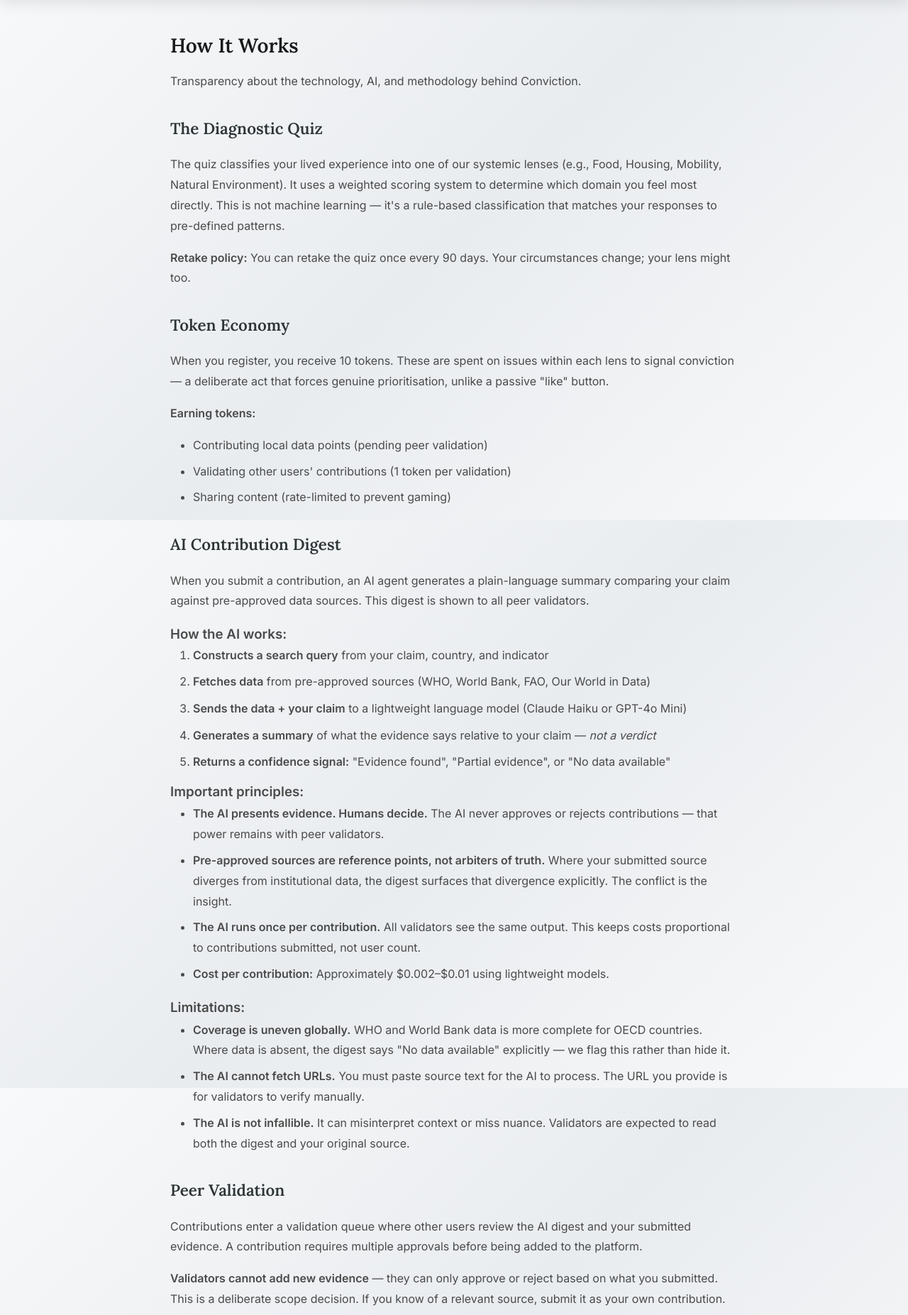
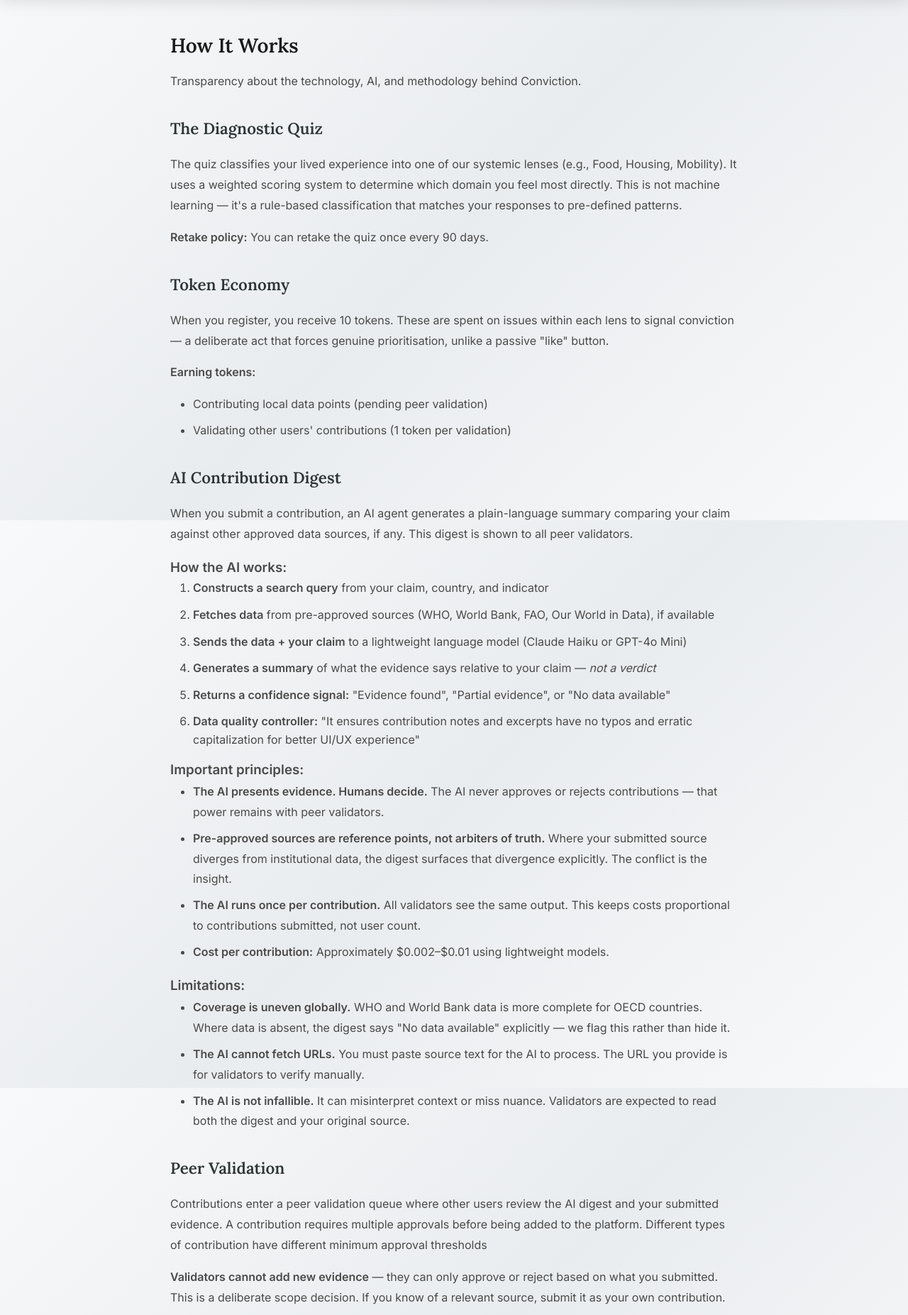
Before and after one commit to Karlo-I/conviction, a Flask app: page /how_it_works in a window 1280 px wide. Shown: the part 67-1920 px from the top of the page at 71% size. Run offline with Flask 3, Linux system fonts and the light colour scheme; some libraries are stand-ins or nearby versions.

Commit message:
update how_it_works.html

```diff
--- a/templates/how_it_works.html
+++ b/templates/how_it_works.html
@@ -8,8 +8,8 @@
     <p>Transparency about the technology, AI, and methodology behind Conviction.</p>
 
     <h2>The Diagnostic Quiz</h2>
-    <p>The quiz classifies your lived experience into one of our systemic lenses (e.g., Food, Housing, Mobility, Natural Environment). It uses a weighted scoring system to determine which domain you feel most directly. This is not machine learning — it's a rule-based classification that matches your responses to pre-defined patterns.</p>
-    <p><strong>Retake policy:</strong> You can retake the quiz once every 90 days. Your circumstances change; your lens might too.</p>
+    <p>The quiz classifies your lived experience into one of our systemic lenses (e.g., Food, Housing, Mobility). It uses a weighted scoring system to determine which domain you feel most directly. This is not machine learning — it's a rule-based classification that matches your responses to pre-defined patterns.</p>
+    <p><strong>Retake policy:</strong> You can retake the quiz once every 90 days.</p>
 
     <h2>Token Economy</h2>
     <p>When you register, you receive 10 tokens. These are spent on issues within each lens to signal conviction — a deliberate act that forces genuine prioritisation, unlike a passive "like" button.</p>
@@ -17,19 +17,19 @@
     <ul>
         <li>Contributing local data points (pending peer validation)</li>
         <li>Validating other users' contributions (1 token per validation)</li>
-        <li>Sharing content (rate-limited to prevent gaming)</li>
     </ul>
 
     <h2>AI Contribution Digest</h2>
-    <p>When you submit a contribution, an AI agent generates a plain-language summary comparing your claim against pre-approved data sources. This digest is shown to all peer validators.</p>
+    <p>When you submit a contribution, an AI agent generates a plain-language summary comparing your claim against other approved data sources, if any. This digest is shown to all peer validators.</p>
 
     <h3>How the AI works:</h3>
     <ol>
         <li><strong>Constructs a search query</strong> from your claim, country, and indicator</li>
-        <li><strong>Fetches data</strong> from pre-approved sources (WHO, World Bank, FAO, Our World in Data)</li>
+        <li><strong>Fetches data</strong> from pre-approved sources (WHO, World Bank, FAO, Our World in Data), if available</li>
         <li><strong>Sends the data + your claim</strong> to a lightweight language model (Claude Haiku or GPT-4o Mini)</li>
         <li><strong>Generates a summary</strong> of what the evidence says relative to your claim — <em>not a verdict</em></li>
         <li><strong>Returns a confidence signal:</strong> "Evidence found", "Partial evidence", or "No data available"</li>
+        <li><strong>Data quality controller:</strong> "It ensures contribution notes and excerpts have no typos and erratic capitalization for better UI/UX experience"</li>
     </ol>
 
     <h3>Important principles:</h3>
@@ -48,13 +48,13 @@
     </ul>
 
     <h2>Peer Validation</h2>
-    <p>Contributions enter a validation queue where other users review the AI digest and your submitted evidence. A contribution requires multiple approvals before being added to the platform.</p>
+    <p>Contributions enter a peer validation queue where other users review the AI digest and your submitted evidence. A contribution requires multiple approvals before being added to the platform. Different types of contribution have different minimum approval thresholds</p>
     <p><strong>Validators cannot add new evidence</strong> — they can only approve or reject based on what you submitted. This is a deliberate scope decision. If you know of a relevant source, submit it as your own contribution.</p>
 
     <h2>The Forces Layer</h2>
     <p>The forces layer surfaces cross-domain mechanisms — financial capture, regulatory arbitrage, externalised cost, information asymmetry — that operate across multiple lenses simultaneously.</p>
     <p><strong>Community-built, not editor-curated.</strong> Users submit force claims through the same contribution flow. These require an elevated validation threshold (more approvals than regular contributions) before being elevated to the forces layer.</p>
-    <p><strong>Cross-lens validation:</strong> For a force claim to be elevated, it must be linked to at least two different lenses. A mechanism that only operates in one domain is an issue, not a force.</p>
+    <p><strong>Cross-lens validation:</strong> For a force claim to be elevated, it must be linked to at least two different lenses arisng from at least two separate force claims. A mechanism that only operates in one domain is an issue, not a force.</p>
 
     <h2>Community Lens Proposals</h2>
     <p>Conviction is designed to grow organically. If users identify a systemic domain not currently tracked, they can propose a new lens via the Contribute route.</p>
@@ -96,7 +96,7 @@
     <p>We have a thesis. What we offer instead of neutrality is full transparency.</p>
 
     <h2>Questions or Concerns?</h2>
-    <p>This is a CS50x final project. For questions about the platform, methodology, or AI implementation, please reach out via the project repository on GitHub.</p>
+    <p>This is a CS50x final project. For questions about the platform, methodology, or AI implementation, please reach out via the project repository on GitHub (see here: https://github.com/Karlo-I/conviction)</p>
     <p><a href="{{ url_for('index') }}" style="font-size: 0.9rem; color: #457b9d; text-decoration: none;">← Back to home</a></p>
 </div>
 {% endblock %}
```
